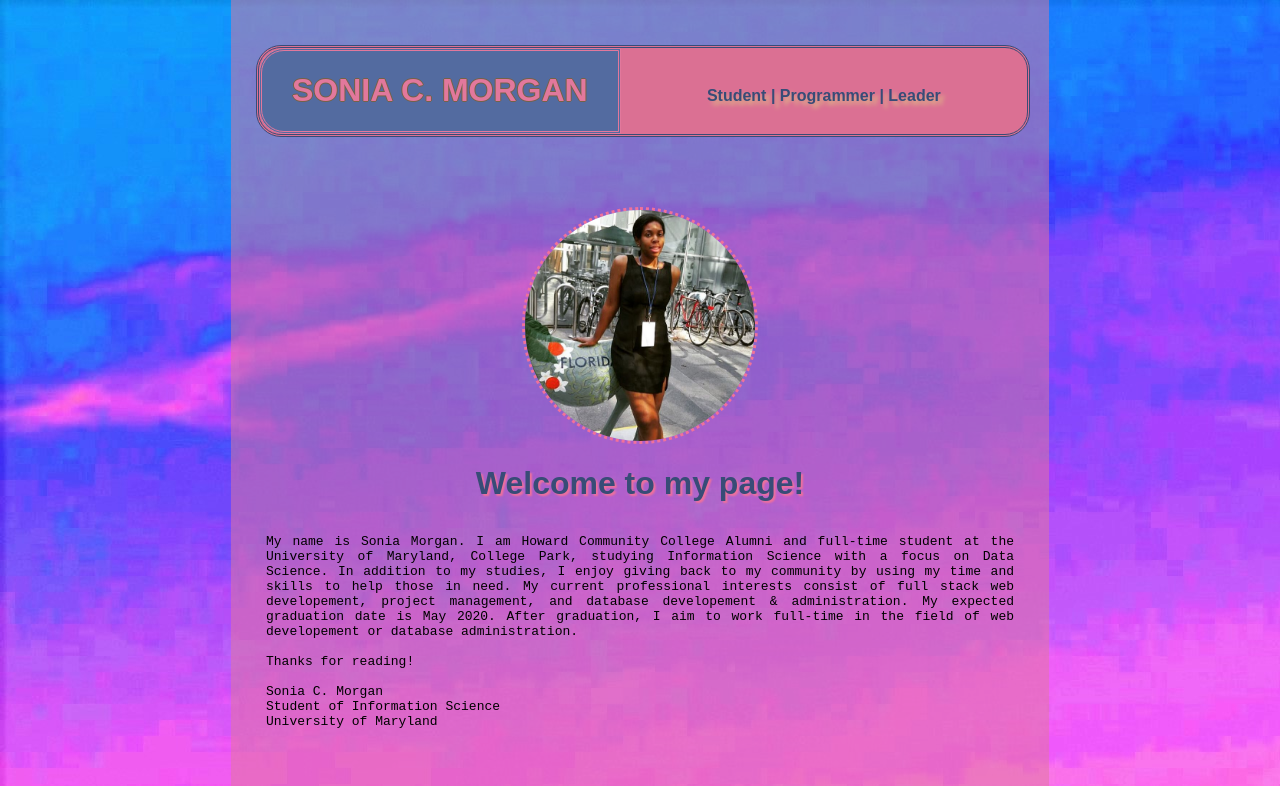
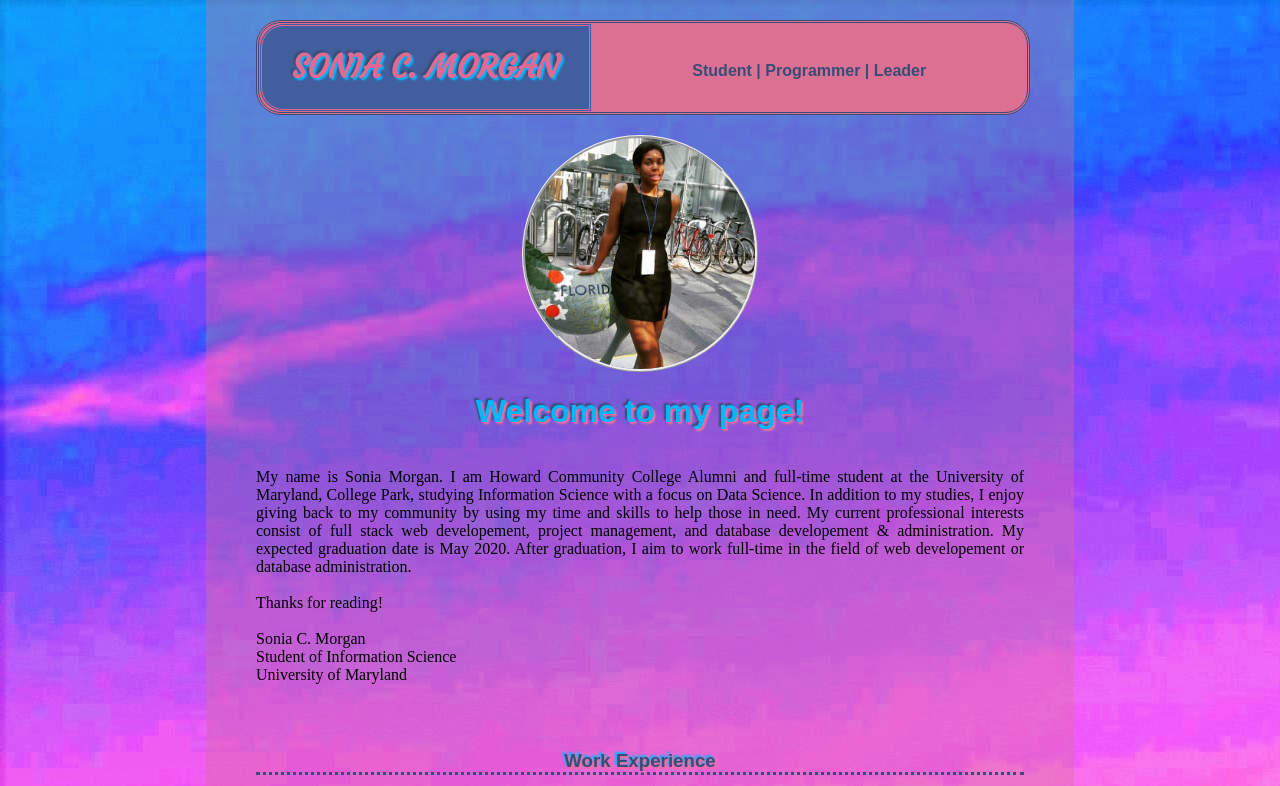
Before and after one commit to soniacjallah/INST377, a plain HTML site: page My Website/index.html in a window 1280 px wide. Shown: the top 786 px of the page. Drawn offline with Linux system fonts and the light colour scheme.

Commit message:
Stylistic changes

```diff
--- a/My Website/index.html
+++ b/My Website/index.html
@@ -3,10 +3,18 @@
   <head>
     <title>Sonia C. Morgan</title>
     <link rel="stylesheet" href="styles.css" />
+    <link href="https://fonts.googleapis.com/css?family=Courgette&display=swap" rel="stylesheet">
+    <style>
+      @font-face {
+        font-family: "FrederickatheGreat";
+        src: url("FrederickatheGreat-Regular.ttf");
+      }
+
+    </style>
   </head>
 
   <body class="page__container">
-    <div class="page__content">
+    <div class="page__content" id="1">
       <div class="title__container">
         <div class="title__name">
           <h1>SONIA C. MORGAN</h1>
--- a/My Website/styles.css
+++ b/My Website/styles.css
@@ -8,7 +8,7 @@
   flex-flow: wrap;
   background-image: url("BG__seashore.jpg");
   background-attachment: fixed;
-  font-family: monospace;
+  margin: 0;
 }
 
 .intro__container {
@@ -20,40 +20,38 @@
 }
 
 .intro__header {
-  color: rgb(56, 76, 119);
-  text-shadow: 2px 2px 2px rgb(240, 113, 155);
+  color: rgb(0, 183, 255);
+  text-shadow: 2px 2px 2px rgb(240, 113, 155), -2px -2px 2px rgb(56, 76, 119);
+  font-family: Arial, Helvetica, sans-serif;
 }
 
 .intro__text {
   text-align: justify;
-  margin: 10px;
 }
 
 .title__container {
   display: flex;
-
   background-color: palevioletred;
   color: rgb(56, 76, 119);
   width: 100%;
   margin-top: 20px;
   margin-bottom: 20px;
   border-radius: 25px;
-  text-shadow: 4px 4px 4px burlywood;
   border-style: double;
 }
 
 .title__name {
-  color: rgb(226, 120, 156);
-  background-color: rgb(83, 107, 160);
+  color: rgb(226, 106, 146);
+  background-color: rgb(65, 95, 158);
   border-top-left-radius: 25px;
   border-bottom-left-radius: 25px;
-  text-shadow: -1px 0 rgb(117, 98, 72), 0 1px rgb(117, 98, 72),
-    1px 0 rgb(117, 98, 72), 0 -1px rgb(117, 98, 72);
   margin: auto;
   margin-left: 0;
   padding-left: 30px;
   padding-right: 30px;
   border-style: double;
+  font-family: 'Courgette', cursive;
+  text-shadow: 2px 2px 2px rgb(0, 183, 255), -2px -2px 2px rgb(56, 76, 119);
 }
 
 .title__description {
@@ -64,16 +62,11 @@
   padding-right: 30px;
 }
 
-.page__container {
-  display: flex;
-  flex-flow: wrap;
-  margin: 0;
-}
-
 .page__content {
   width: 60%;
-  background-color: rgb(226, 120, 156, .50);
-  padding: 25px;
+  background-color:rgba(216, 112, 147, 0.349);
+  padding-left: 50px;
+  padding-right: 50px;
 }
 
 .experience__header {
@@ -81,7 +74,7 @@
   margin-top: 50px;
   border-bottom-style: dotted;
   text-align: center;
-  text-shadow: 2px 2px 2px rgb(240, 113, 155);
+  text-shadow: 2px 2px 2px rgb(240, 113, 155), -2px -2px 2px rgb(0, 183, 255);
 }
 
 .record__header {
@@ -94,17 +87,15 @@
   height: 30%;
   border-radius: 300px;
   margin: auto;
-  border-style: dotted;
+  border-style: ridge;
   color:  rgb(240, 113, 155);
 }
-
 
 ul,
 table {
   text-align: left;
 }
 
-h1,
 h2,
 h3,
 h4,
```
Also changed, not shown: My Website/FrederickatheGreat-Regular.ttf (added).
